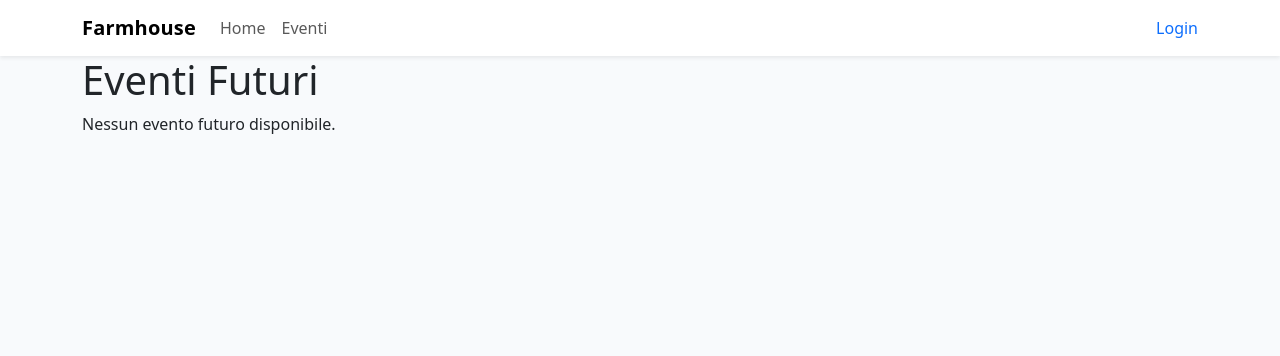
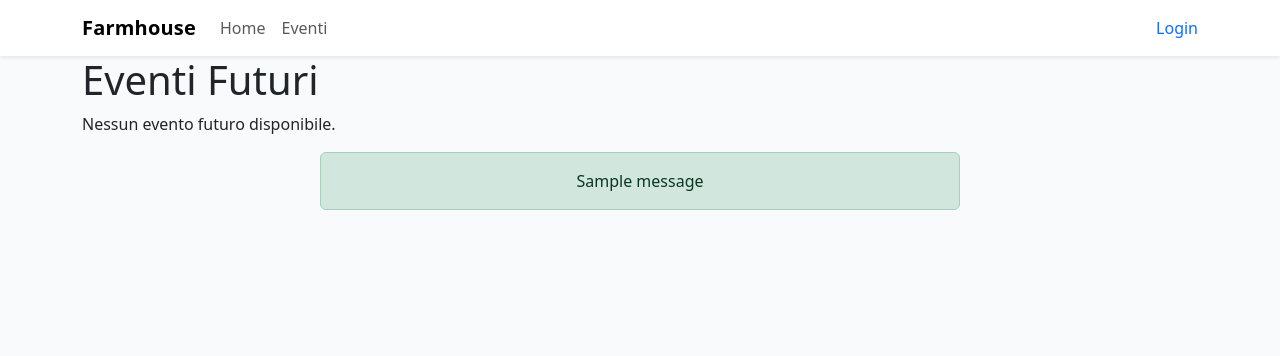
Before and after one commit to alessandrorebosio/DB25-farmhouse, a Django app: page /eventi/ in a window 1280 px wide. Shown: the top 356 px of the page. Run offline with Django 5.2, Linux system fonts and the light colour scheme; tables that the repository leaves empty hold one stand-in row (values such as "Sample post"); one stand-in notice (Sample message) is shown.

Commit message:
Fix: Event trigger message

```diff
--- a/app/core/templates/core/base.html
+++ b/app/core/templates/core/base.html
@@ -33,8 +33,22 @@
     <main class="container">
         {% block content %}{% endblock %}
     </main>
+    <script src="https://cdn.jsdelivr.net/npm/bootstrap@5.3.2/dist/js/bootstrap.bundle.min.js"></script>
+    {% if messages %}
+    <div class="d-flex justify-content-center mt-3">
+        <div class="w-50">
+        {% for message in messages %}
+            <div class="alert text-center
+                        {% if message.tags == 'error' %}alert-danger
+                        {% elif message.tags == 'success' %}alert-success
+                        {% else %}alert-info{% endif %}">
+            {{ message }}
+            </div>
+        {% endfor %}
+        </div>
+    </div>
+    {% endif %}
 
-    <script src="https://cdn.jsdelivr.net/npm/bootstrap@5.3.2/dist/js/bootstrap.bundle.min.js"></script>
 </body>
 
 </html>
--- a/app/core/views.py
+++ b/app/core/views.py
@@ -21,6 +21,9 @@ from django.contrib.auth.forms import AuthenticationForm
 from django.http import HttpRequest, HttpResponse, HttpResponseRedirect
 from django.contrib.auth.decorators import login_required
 from django.utils import timezone
+from django.contrib import messages
+from django.db import DatabaseError
+
 
 from .models import PersonModel, UserModel, EventModel, EnrollModel, ServizioModel
 from .forms import RegisterForm
@@ -225,17 +228,20 @@ def iscrizione_evento(request, evento_id):
 
         iscrizione = EnrollModel.objects.filter(ID_evento=evento, username=utente_db).first()
 
+        try:
+            if iscrizione:
+                iscrizione.partecipanti += partecipanti
+                iscrizione.save()
+            else:
+                EnrollModel.objects.create(
+                    ID_evento=evento,
+                    username=utente_db,
+                    partecipanti=partecipanti,
+                )
 
-
-        if iscrizione:
-            iscrizione.partecipanti += partecipanti
-            iscrizione.save()
-        else:
-            EnrollModel.objects.create(
-                ID_evento=evento,
-                username=utente_db,
-                partecipanti=partecipanti,
-            )
+            messages.success(request, "Iscrizione avvenuta con successo!")
+        except DatabaseError as e:
+            messages.error(request,"Iscrizione non valida: posti esauriti o limite superato.")
 
         return redirect("eventi-list")
 
```
